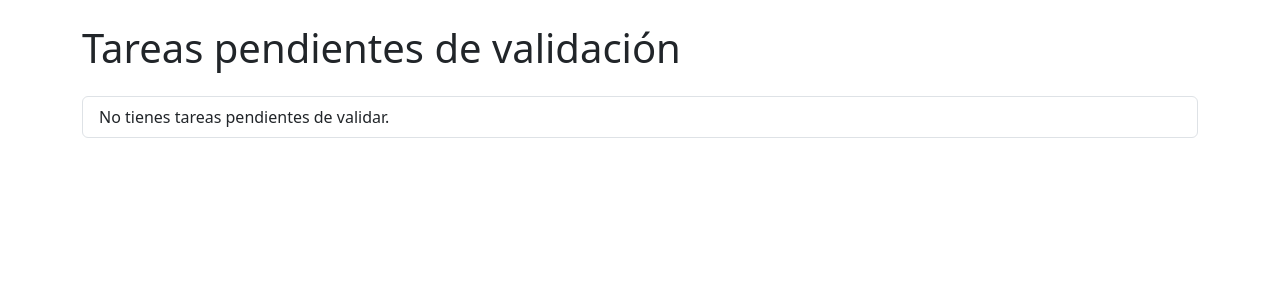
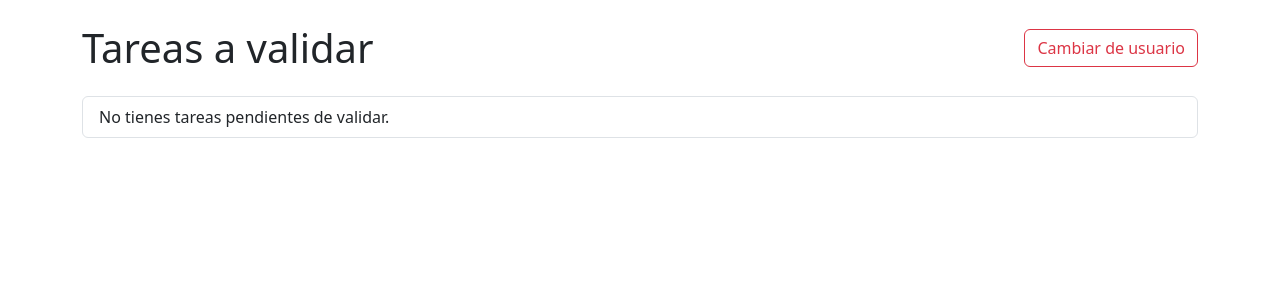
Before and after one commit to eloycompes/DWES-UT04, a Django app: template 04-django/tareas/templates/tareas/tareas_a_validar.html in a window 1280 px wide. Shown: the top 300 px of the page. Run offline with Django 5.2, Linux system fonts and the light colour scheme; the template is opened without the code that fills it, so the values that code supplies are empty.

Commit message:
Decimotercer commit: Separada la vista de tareas: alumnos mantienen mis_tareas.html y profesores pasan a tareas_a_validar.html con validación integrada.

```diff
--- a/04-django/tareas/templates/tareas/tareas_a_validar.html
+++ b/04-django/tareas/templates/tareas/tareas_a_validar.html
@@ -8,17 +8,32 @@
 <body class="p-4">
 
 <div class="container">
-    <h1 class="mb-4">Tareas pendientes de validación</h1>
+
+    <div class="d-flex justify-content-between align-items-center mb-4">
+        <h1 class="m-0">Tareas a validar</h1>
+        <a href="{% url 'logout' %}" class="btn btn-outline-danger">Cambiar de usuario</a>
+    </div>
 
     <ul class="list-group">
         {% for tarea in tareas %}
-            <li class="list-group-item">
-                <a href="{% url 'detalle_tarea' tarea.id %}">{{ tarea.titulo }}</a>
+            <li class="list-group-item d-flex align-items-center">
+                {{ tarea.titulo }}
+
+                <div class="ms-auto d-flex gap-2">
+                    <a href="{% url 'detalle_tarea' tarea.id %}" class="btn btn-warning btn-sm">
+                        Revisar
+                    </a>
+
+                    <a href="{% url 'validar_tarea' tarea.id %}" class="btn btn-success btn-sm">
+                        Validar
+                    </a>
+                </div>
             </li>
         {% empty %}
             <li class="list-group-item">No tienes tareas pendientes de validar.</li>
         {% endfor %}
     </ul>
+
 </div>
 
 </body>
```
Also changed, not shown: 04-django/tareas/templates/tareas/mis_tareas.html (+11 -3 lines), 04-django/tareas/views.py (+21 -24 lines).
